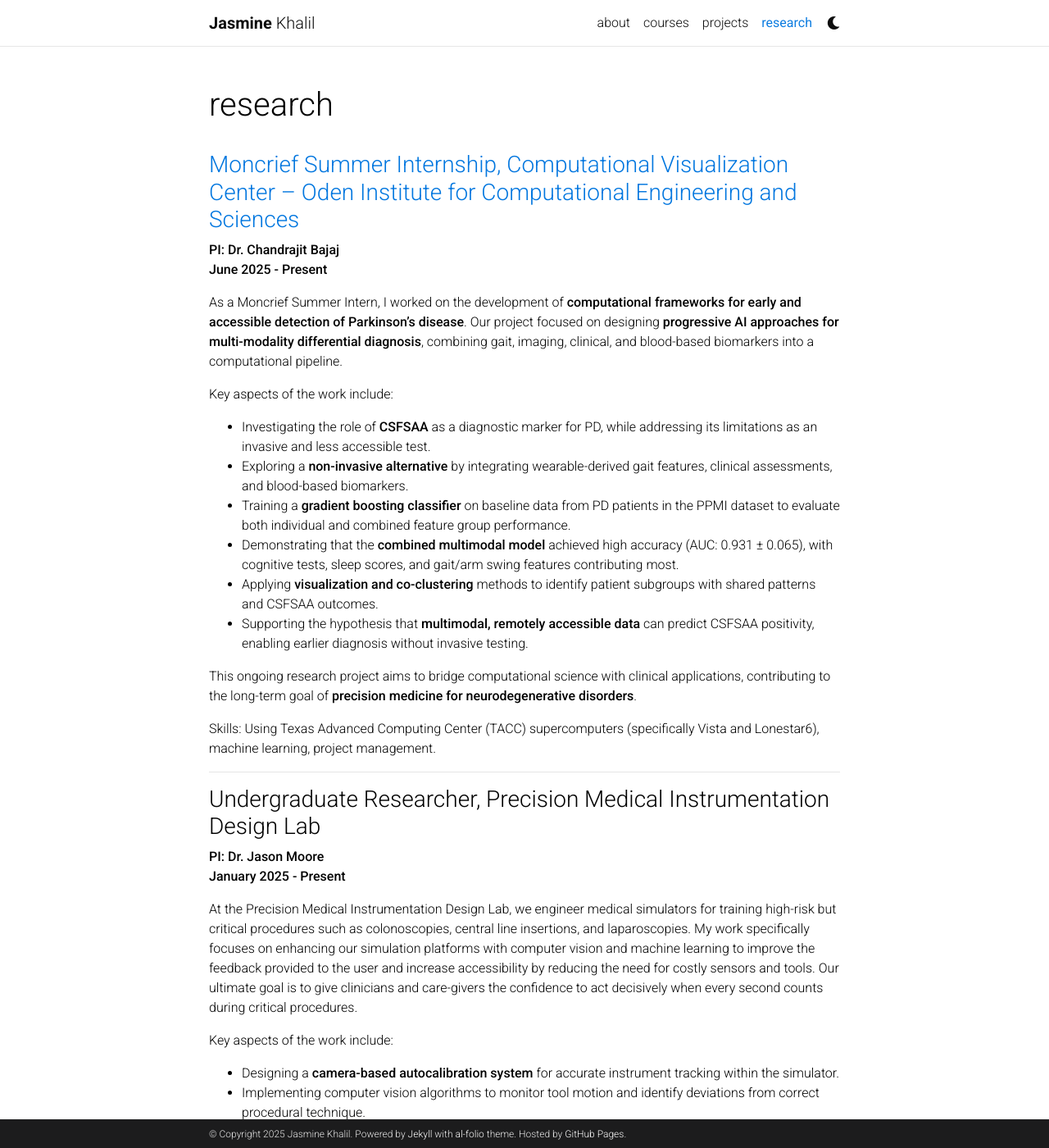
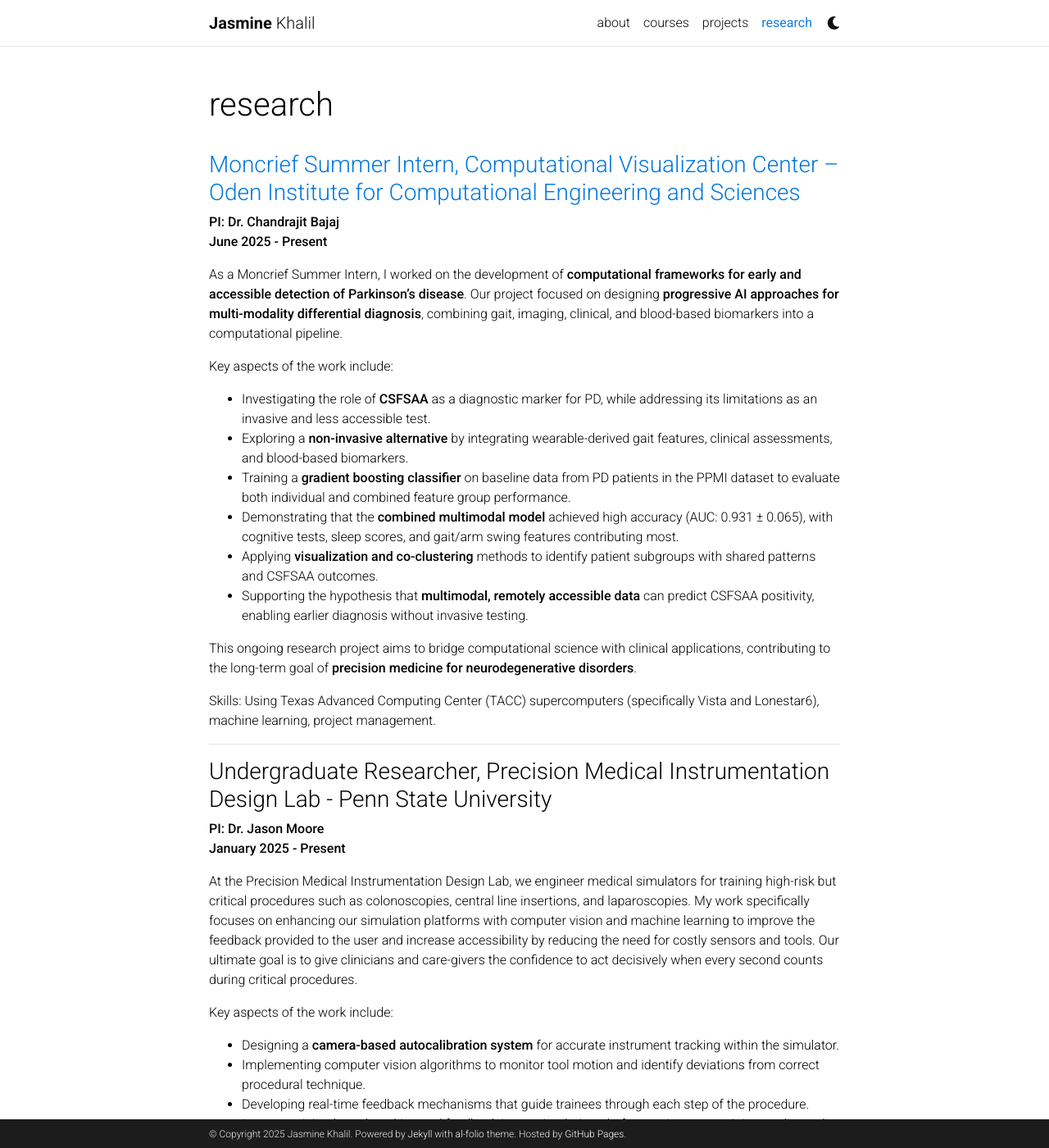
Before and after one commit to Jasminekhalil/jasminekhalil.github.io, a Jekyll site: the page built from _pages/research.md, in a window 1280 px wide and 1400 px high. Shown: the whole window at 82% size. Built offline with Jekyll 4.4.1, drawn with Linux system fonts in a browser that asks for light colours; comment, search, counter and statistics services are not loaded; a style sheet for code colours, icons or effects is not loaded; some of the changed text lies outside the part shown.

Commit message:
Updating research page

```diff
--- a/_pages/research.md
+++ b/_pages/research.md
@@ -6,7 +6,7 @@ nav_order: 3
 
 ---
 
-### [Moncrief Summer Internship, Computational Visualization Center – Oden Institute for Computational Engineering and Sciences](cvc.pdf)
+### [Moncrief Summer Intern, Computational Visualization Center – Oden Institute for Computational Engineering and Sciences](cvc.pdf)
 **PI: Dr. Chandrajit Bajaj**
 **June 2025 - Present**
 
@@ -26,7 +26,7 @@ Skills: Using Texas Advanced Computing Center (TACC) supercomputers (specificall
 
 ---
 
-### Undergraduate Researcher, Precision Medical Instrumentation Design Lab
+### Undergraduate Researcher, Precision Medical Instrumentation Design Lab - Penn State University
 **PI: Dr. Jason Moore**
 **January 2025 - Present**
 
```
Also changed, not shown: other parts of _pages/research.md (+1 -1 lines).
